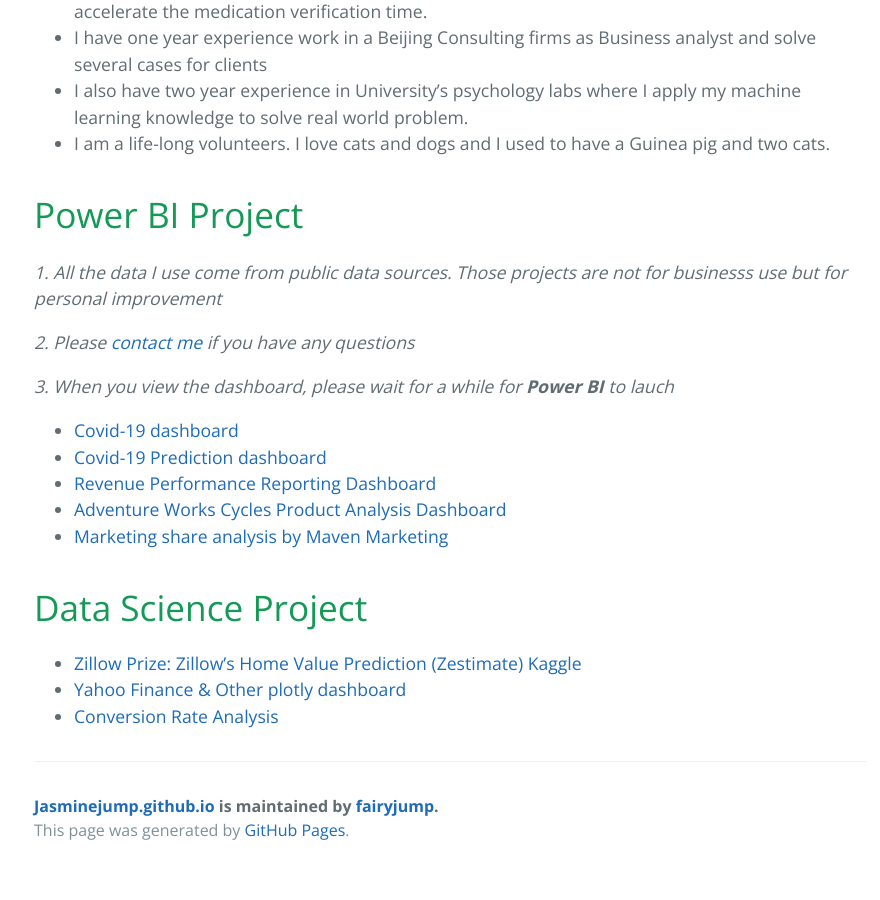
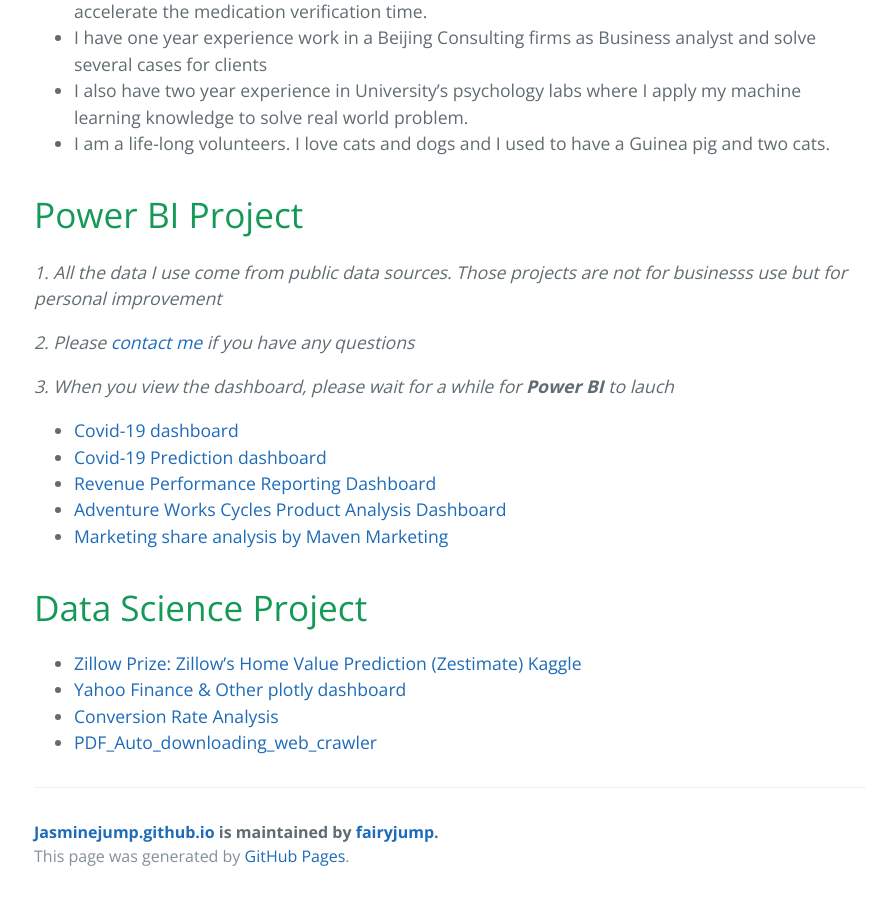
Before and after one commit to fairyjump/Jasminejump.github.io, a Jekyll site: the page built from index.md, in a window 1280 px wide and 900 px high, scrolled down 788 px. Shown: the whole window, without its empty margins (190-1070 px from the left). Built offline with Jekyll 4.4.1, drawn with Linux system fonts in a browser that asks for light colours; before the commit the page ends 1662 px from its top, so only the background shows below that.

Commit message:
Update index.md

```diff
--- a/index.md
+++ b/index.md
@@ -33,3 +33,4 @@
 - [Zillow Prize: Zillow's Home Value Prediction (Zestimate) Kaggle](/tp2/index.md)
 - [Yahoo Finance & Other plotly dashboard](/Plotly_dash/README.md)
 - [Conversion Rate Analysis](/Conversion/Conversion_Rate.html)
+- [PDF_Auto_downloading_web_crawler](/PDF_webscrapping.html)
```
